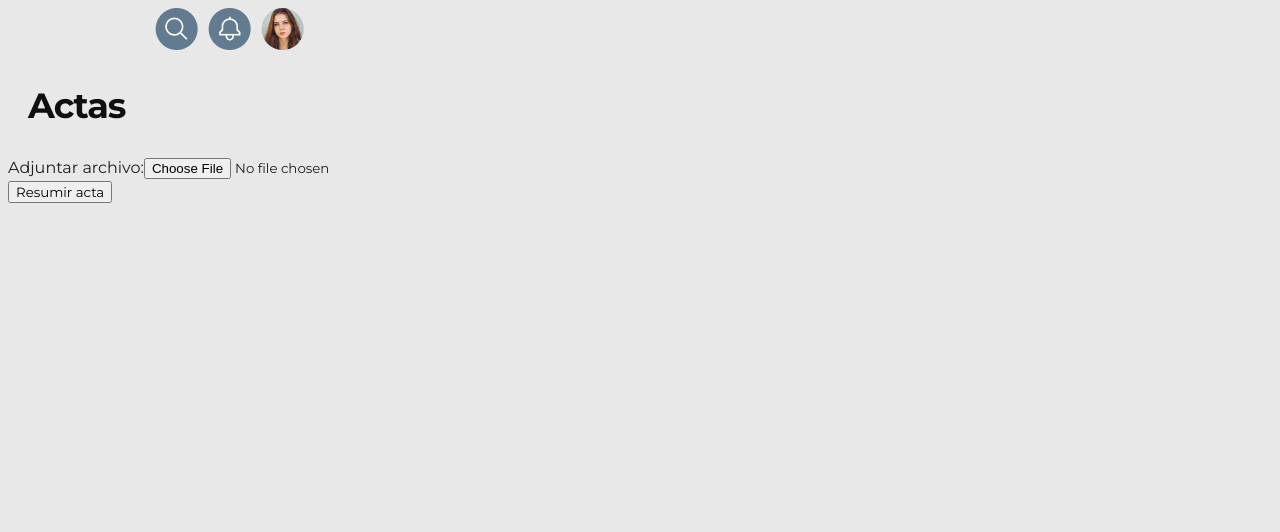
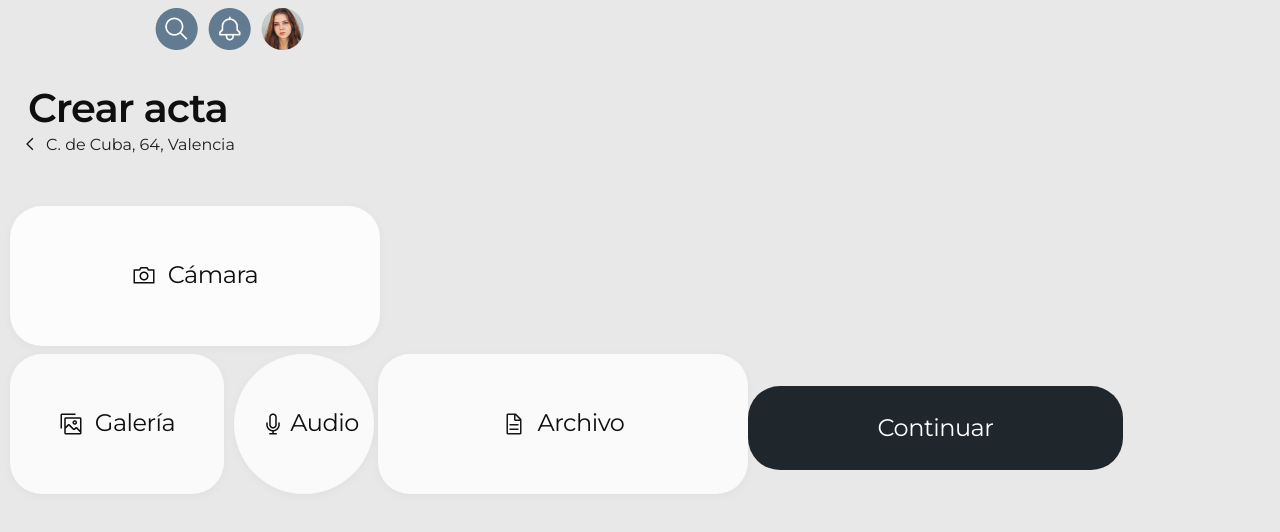
Before and after one commit to VeroPolegre/Fincas_Front, a React (Vite) app: page /create-certificate in a window 1280 px wide. Shown: the top 532 px of the page. Built offline with nearby package versions, Linux system fonts and the light colour scheme.

Commit message:
create certificate form and scss

```diff
--- a/src/pages/CreateCertificate/CreateCertificate.jsx
+++ b/src/pages/CreateCertificate/CreateCertificate.jsx
@@ -1,26 +1,104 @@
-import React, { useState } from "react";
-import { useDispatch } from "react-redux";
+import React, { useRef, useState } from "react";
+import { useDispatch, useSelector } from "react-redux";
 import Header from "../../components/Header/Header";
-import { uploadImage } from "../../features/certificates/certificatesSlice";
+// import { uploadImage } from "../../features/certificates/certificatesSlice";
 import "./CreateCertificate.scss";
+import { setImage, clearImage } from "../../features/incidents/incidentsSlice";
+import iconoCamara from "../../assets/iconoCamara.png";
+import atrasIconoActa from "../../assets/atrasIconoActa.png";
+import iconoGallery from "../../assets/iconoGallery.png";
+import iconoArchivo from "../../assets/iconoArchivo.png";
+import iconoAudio from "../../assets/iconoAudio.png";
+import { useNavigate } from "react-router-dom";
+import incidentsService from "../../features/incidents/incidentsService";
+// import { Button, Modal } from "antd";
 
 export default function CreateCertificate() {
-  const dispatch = useDispatch();
-  const [file, setFile] = useState(null);
+  // const dispatch = useDispatch();
+  // const [file, setFile] = useState(null);
 
-  const handleFileChange = (event) => {
-    setFile(event.target.files[0]);
+  // const handleFileChange = (event) => {
+  //   setFile(event.target.files[0]);
+  // };
+
+  // const handleUploadImage = () => {
+  //   dispatch(uploadImage(file));
+  // };
+
+  const [isModalOpen, setIsModalOpen] = useState(false);
+  const showModal = () => {
+    setIsModalOpen(true);
+  };
+  const handleOk = () => {
+    setIsModalOpen(false);
+  };
+  const handleCancel = () => {
+    setIsModalOpen(false);
   };
 
-  const handleUploadImage = () => {
-    dispatch(uploadImage(file));
+  const dispatch = useDispatch();
+  const navigate = useNavigate();
+  const fileInputRef = useRef(null);
+  const selectedImage = useSelector((state) => state.incidents.selectedImage);
+  const [selectedButtons, setSelectedButtons] = useState([]);
+
+  const handleButtonClick = (buttonType) => {
+    if (selectedButtons.includes(buttonType)) {
+      setSelectedButtons(selectedButtons.filter((btn) => btn !== buttonType));
+    } else {
+      setSelectedButtons([...selectedButtons, buttonType]);
+    }
   };
 
+  const handleGalleryButtonClick = () => {
+    fileInputRef.current.click();
+  };
+
+  const handleFileChange = async (event) => {
+    const selectedFile = event.target.files[0];
+
+    try {
+      const imageUrl = await incidentsService.uploadImage(selectedFile);
+      dispatch(setImage(imageUrl));
+    } catch (error) {
+      console.error("Error handling file change:", error);
+    }
+  };
+
+  const handleSubmit = () => {
+    navigate("");
+    if (selectedImage) {
+      console.log("Submitting image:", selectedImage);
+      dispatch(clearImage());
+    } else {
+      console.log("No image selected");
+    }
+  };
+
+  const handleAtrasIconoClick = () => {
+    navigate("/home-admin");
+  };
   return (
     <>
       <Header />
-      <h1>Actas</h1>
-      <form>
+      {/*
+      <Button type="secundary" onClick={showModal}>
+        Open Modal
+      </Button>
+      <Modal
+        title="Resumen de acta"
+        open={isModalOpen}
+        onOk={handleOk}
+        onCancel={handleCancel}
+        okButtonProps={{ style: { backgroundColor: "#627b90" } }}
+      >
+        <p>
+          Aprobación de las cuentas del ejercicio anterior y del presupuesto
+          para el presente año. Propuesta de instalación of un ascensor in el
+          edificio. Ruegos y preguntas. Se abre la sesión a las 19:15 horas.
+        </p>
+      </Modal> */}
+      {/* <form>
         <label>
           Adjuntar archivo:
           <input type="file" onChange={handleFileChange} />
@@ -29,7 +107,125 @@ export default function CreateCertificate() {
         <button type="button" onClick={handleUploadImage}>
           Resumir acta
         </button>
-      </form>
+      </form> */}
+      <h1 className="certificate-title">Crear acta</h1>
+      <div className="certificate-address">
+        <img
+          src={atrasIconoActa}
+          alt="atrasIcono"
+          className="atras-icon-acta"
+          onClick={handleAtrasIconoClick}
+        />
+        <span>C. de Cuba, 64, Valencia</span>
+      </div>
+      <div className="create-certificate-buttons-container">
+        <button
+          className={`certificate-camera-button ${
+            selectedButtons.includes("camera") ? "selected" : ""
+          }`}
+          onClick={() => handleButtonClick("camera")}
+          style={{
+            background: selectedButtons.includes("camera")
+              ? "#627B90"
+              : "var(--Colors-Neutros-White-Normal, #fcfcfc)",
+            border: selectedButtons.includes("camera")
+              ? "none"
+              : "1px solid transparent",
+          }}
+        >
+          <div className="icon-container">
+            <img className="icono-camara" src={iconoCamara} alt="iconoCamara" />
+            <span className="button-title">Cámara</span>
+          </div>
+        </button>
+        <button
+          className={`certificate-gallery-button ${
+            selectedButtons.includes("gallery") ? "selected" : ""
+          }`}
+          onClick={() => handleButtonClick("gallery")}
+          style={{
+            background: selectedButtons.includes("gallery")
+              ? "#627B90"
+              : "#fafafa",
+            border: selectedButtons.includes("gallery")
+              ? "none"
+              : "1px solid transparent",
+          }}
+        >
+          <div className="icon-container">
+            <img
+              className="icono-gallery"
+              src={iconoGallery}
+              alt="iconoGalería"
+            />
+            <span className="button-title">Galería</span>
+          </div>
+        </button>
+
+        <button
+          className={`certificate-audio-button ${
+            selectedButtons.includes("audio") ? "selected" : ""
+          }`}
+          onClick={() => handleButtonClick("audio")}
+          style={{
+            background: selectedButtons.includes("audio")
+              ? "#627B90"
+              : "#fafafa",
+            border: selectedButtons.includes("audio")
+              ? "none"
+              : "1px solid transparent",
+          }}
+        >
+          <div className="icon-container">
+            <img className="icono-audio" src={iconoAudio} alt="iconoAudio" />
+            <span className="button-title">Audio</span>
+          </div>
+        </button>
+        <button
+          className={`certificate-file-button ${
+            selectedButtons.includes("call") ? "selected" : ""
+          }`}
+          onClick={() => handleButtonClick("call")}
+          style={{
+            background: selectedButtons.includes("call")
+              ? "#627B90"
+              : "#fafafa",
+            border: selectedButtons.includes("call")
+              ? "none"
+              : "1px solid transparent",
+          }}
+        >
+          <div className="icon-container">
+            <img className="icono-call" src={iconoArchivo} alt="iconoArchivo" />
+            <span className="button-title">Archivo</span>
+          </div>
+        </button>
+        <button
+          className={`certificate-next-button ${
+            selectedButtons.length > 0 ? "selected" : ""
+          }`}
+          onClick={handleSubmit}
+          style={{
+            background:
+              selectedButtons.length > 0
+                ? "#627B90"
+                : "var(--Colors-Secondary-Light-Blue-Normal, #627B90)",
+            border:
+              selectedButtons.length > 0 ? "none" : "1px solid transparent",
+          }}
+        >
+          <span className="button-title" style={{ color: "white" }}>
+            Continuar
+          </span>
+        </button>
+      </div>
+      <input
+        type="file"
+        accept="image/*"
+        style={{ display: "none" }}
+        ref={fileInputRef}
+        onChange={handleFileChange}
+      />
     </>
   );
 }
--- a/src/pages/CreateCertificate/CreateCertificate.scss
+++ b/src/pages/CreateCertificate/CreateCertificate.scss
@@ -0,0 +1,158 @@
+.certificate-title {
+  color: #0f0f0f;
+
+  font-family: Montserrat;
+  font-size: 40px;
+  font-style: normal;
+  font-weight: 600;
+  line-height: 120%;
+  letter-spacing: -1px;
+}
+.atras-icon-acta {
+  margin-bottom: -4px;
+  margin-right: 6px;
+}
+.certificate-address {
+  margin-top: -25px;
+  margin-left: 12px;
+  margin-bottom: 52px;
+  font-size: 16px;
+  font-style: normal;
+  font-weight: 400;
+  line-height: 120%;
+}
+.create-certificate-buttons-container {
+  div {
+    display: inline-flex;
+    justify-content: center;
+    height: 136px;
+    align-items: center;
+  }
+
+  .certificate-camera-button {
+    display: flex;
+    flex-direction: column;
+    align-items: center;
+    justify-content: center;
+    width: 370px;
+    text-align: center;
+    border-radius: 32px;
+    background: var(--Colors-Neutros-White-Normal, #fcfcfc);
+    margin: 2px;
+    /* Sombra card */
+    box-shadow: 0px 2px 8px 0px rgba(71, 84, 103, 0.05);
+    .icono-camara {
+      display: flex;
+      width: 24px;
+      height: 24px;
+    }
+  }
+  .certificate-gallery-button {
+    display: inline;
+    width: 214px;
+    margin: 6px;
+    align-items: center;
+    gap: 12px;
+    margin-left: 2px;
+    border-radius: 32px;
+    background: #fafafa;
+
+    /* Sombra card */
+    box-shadow: 0px 2px 8px 0px rgba(71, 84, 103, 0.05);
+    .icono-gallery {
+      display: flex;
+      width: 24px;
+      height: 24px;
+    }
+  }
+  .text-button {
+    display: inline;
+    width: 160px;
+    align-items: center;
+    gap: 6px;
+
+    border-radius: 32px;
+    background: #fafafa;
+
+    /* Sombra card */
+    box-shadow: 0px 2px 8px 0px rgba(71, 84, 103, 0.05);
+    .icono-text {
+      display: flex;
+      width: 24px;
+      height: 24px;
+    }
+  }
+
+  .certificate-audio-button {
+    display: inline;
+    margin: 4px 4px 4px 4px;
+    width: 140px;
+    flex-direction: column;
+    align-items: flex-start;
+    border-radius: 800px;
+    background: #fafafa;
+
+    /* Sombra card */
+    box-shadow: 0px 2px 8px 0px rgba(71, 84, 103, 0.05);
+    .icono-audio {
+      display: flex;
+      padding-left: 12px;
+      width: 24px;
+      height: 24px;
+      justify-content: center;
+      align-items: center;
+      margin-right: -7px;
+    }
+  }
+  .certificate-file-button {
+    display: inline-flex;
+    justify-content: center;
+    align-items: center;
+    width: 370px;
+    margin-top: 4px;
+    border-radius: 32px;
+    background: #fafafa;
+
+    /* Sombra card */
+    box-shadow: 0px 2px 8px 0px rgba(71, 84, 103, 0.05);
+    .icono-call {
+      display: flex;
+      width: 24px;
+      height: 24px;
+      justify-content: center;
+      align-items: center;
+    }
+  }
+  .certificate-next-button {
+    display: inline-flex;
+    margin-top: 25px;
+    width: 375px;
+    height: 84px;
+    justify-content: center;
+    align-items: center;
+    border-radius: 32px;
+    background: var(
+      --colors-secondary-dark-blue-normal-hover,
+      #1f272d
+    ) !important;
+  }
+}
+
+.button-title {
+  color: var(--Colors-Neutros-Black-Normal, #0f0f0f);
+
+  /* Label/Label XL */
+  font-family: Montserrat;
+  font-size: 24px;
+  font-style: normal;
+  font-weight: 400;
+  line-height: 120%; /* 28.8px */
+  letter-spacing: -0.48px;
+  justify-content: center;
+  align-items: center;
+}
+
+.icon-container {
+  display: flex;
+  gap: 12px;
+}
```
Also changed, not shown: src/assets/atrasIconoActa.png (added), src/assets/iconoArchivo.png (added).
